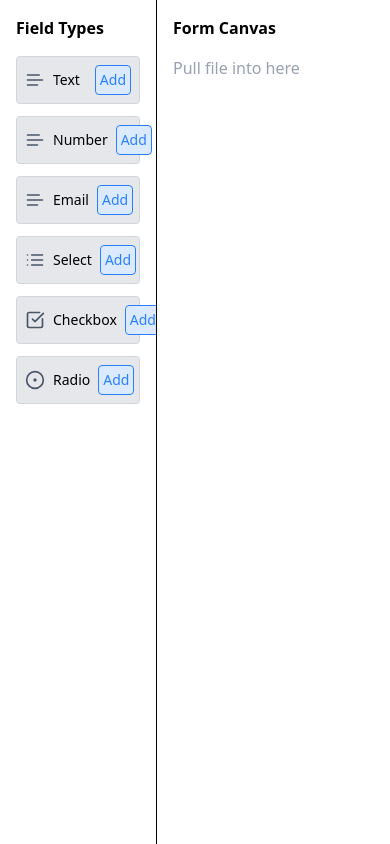
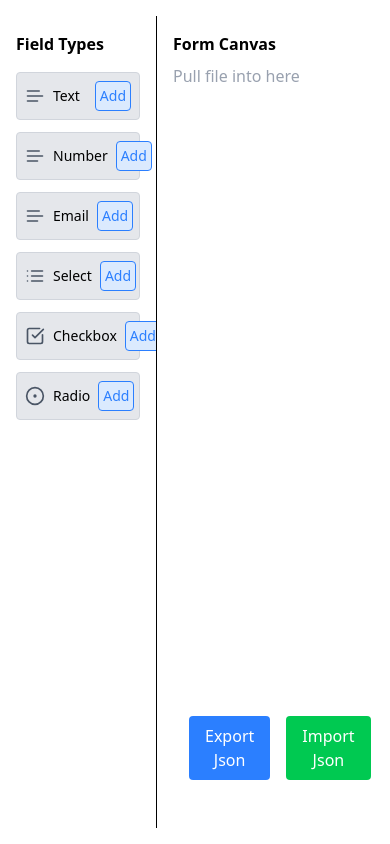
Before and after one commit to TCTR7/ReactJs-Practice, a React (Vite) app in the folder my-practice/: page /form-builder in a window 390 px wide. Built offline with nearby package versions, Linux system fonts and the light colour scheme.

Commit message:
implement import and export Json feature

```diff
--- a/my-practice/src/modules/form_builder/components/form_editor/Canvas.jsx
+++ b/my-practice/src/modules/form_builder/components/form_editor/Canvas.jsx
@@ -2,6 +2,7 @@ import React from "react";
 import { useDroppable } from "@dnd-kit/core";
 import { useFormBuilderStore } from "../../stores/useFormBuilderStore";
 import CanvasDragDropAbleContainer from "./canvas_field_items/CanvasDragDropAbleContainer";
+
 
 export default function Canvas() {
   const fields = useFormBuilderStore((state) => state.fields);
@@ -14,7 +15,7 @@ export default function Canvas() {
         isOver ? "bg-green-50 border-green-400" : "bg-white"
       }`}
     >
-      <h2 className="font-bold mb-4 text-base sm:text-xl md:text-2xl lg:text-3xl duration-500">
+      <h2 className="font-bold mb-2 text-base sm:text-xl md:text-2xl lg:text-3xl duration-500">
         Form Canvas
       </h2>
       {fields.length === 0 && (
--- /dev/null
+++ b/my-practice/src/modules/form_builder/components/form_editor/FormToolBar.jsx
@@ -0,0 +1,64 @@
+import React, { useRef } from "react";
+import { useFormBuilderStore } from "../../stores/useFormBuilderStore";
+
+export default function FormToolBar() {
+  const { fields, setField } = useFormBuilderStore();
+  const fileInputRef = useRef(null);
+
+  function habdleExportJson() {
+    const json = JSON.stringify(fields, null, 2);
+    const blob = new Blob([json], { type: "application/json" });
+    const url = URL.createObjectURL(blob);
+
+    const a = document.createElement("a");
+    a.href = url;
+    a.download = "form_fields.json";
+    document.body.appendChild(a);
+    a.click();
+    document.body.removeChild(a);
+    URL.revokeObjectURL(url);
+  }
+
+  function handleImportJson(event) {
+    const file = event.target.files?.[0];
+    if (!file) return;
+
+    const reader = new FileReader();
+    reader.onload = (event) => {
+      try {
+        const parsed = JSON.parse(event.target.result);
+        if (Array.isArray(parsed)) {
+          setField(parsed);
+        } else {
+          alert("This file does not contain valid JSON data for form fields.");
+        }
+      } catch (err) {
+        alert("Error parsing JSON file: " + err.message);
+      }
+    };
+    reader.readAsText(file);
+  }
+  return (
+    <div className="flex gap-4 mb-4">
+      <button
+        className="px-4 py-2 bg-blue-500 text-white rounded hover:bg-blue-600 hover:cursor-pointer"
+        onClick={habdleExportJson}
+      >
+        Export Json
+      </button>
+      <button
+        className="px-4 py-2 bg-green-500 text-white rounded hover:bg-green-600 hover:cursor-pointer"
+        onClick={() => fileInputRef.current.click()}
+      >
+        Import Json
+      </button>
+      <input
+        type="file"
+        accept="application/json"
+        ref={fileInputRef}
+        className="hidden"
+        onChange={handleImportJson}
+      />
+    </div>
+  );
+}
--- a/my-practice/src/modules/form_builder/components/form_editor/canvas_field_items/CanvasDragDropAbleContainer.jsx
+++ b/my-practice/src/modules/form_builder/components/form_editor/canvas_field_items/CanvasDragDropAbleContainer.jsx
@@ -14,6 +14,7 @@ import {
 } from "@dnd-kit/sortable";
 import CanvasSortableField from "./CanvasSortableField";
 import { useFormBuilderStore } from "../../../stores/useFormBuilderStore";
+import FormToolBar from "../FormToolBar";
 
 export default function CanvasDragDropAbleContainer() {
   const { setField, fields } = useFormBuilderStore();
@@ -38,7 +39,8 @@ export default function CanvasDragDropAbleContainer() {
   }
 
   return (
-    <div className="space-y-3 overflow-y-auto">
+    <div className="flex flex-col justify-between h-full p-4">
+      <div className="space-y-3 overflow-y-auto mb-5">
         <DndContext
           sensors={sensors}
           collisionDetection={closestCenter}
@@ -54,5 +56,7 @@ export default function CanvasDragDropAbleContainer() {
           </SortableContext>
         </DndContext>
       </div>
+      <FormToolBar />
+    </div>
   );
 }
--- a/my-practice/src/modules/form_builder/pages/FormBuilderPage.jsx
+++ b/my-practice/src/modules/form_builder/pages/FormBuilderPage.jsx
@@ -14,7 +14,7 @@ export default function FormBuilderPage() {
   }
   return (
     <DndContext onDragEnd={handleDragEnd}>
-      <div className="flex h-screen">
+      <div className="flex h-screen overflow-hidden py-4">
         <SideBar />
         <Canvas />
         <FieldEditModal />
```
Lines whose indentation alone changed are shown as unchanged.
